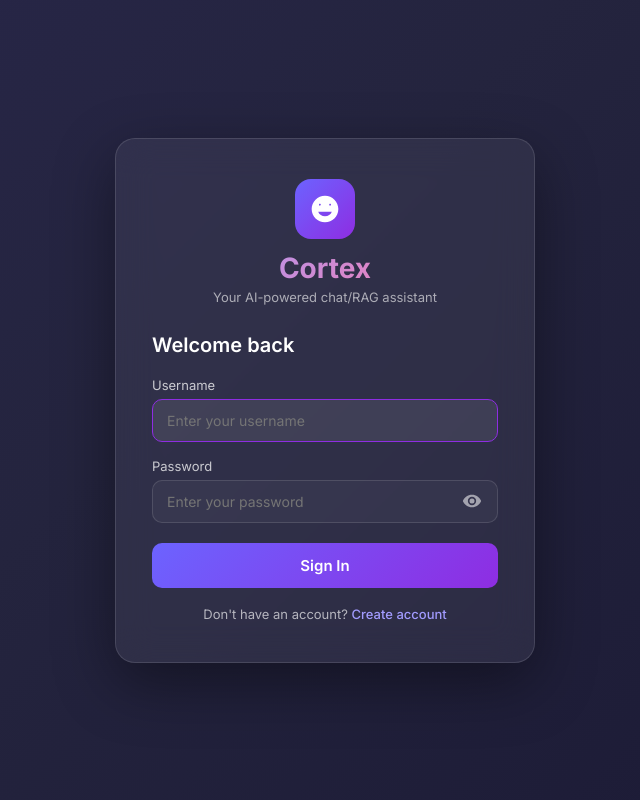
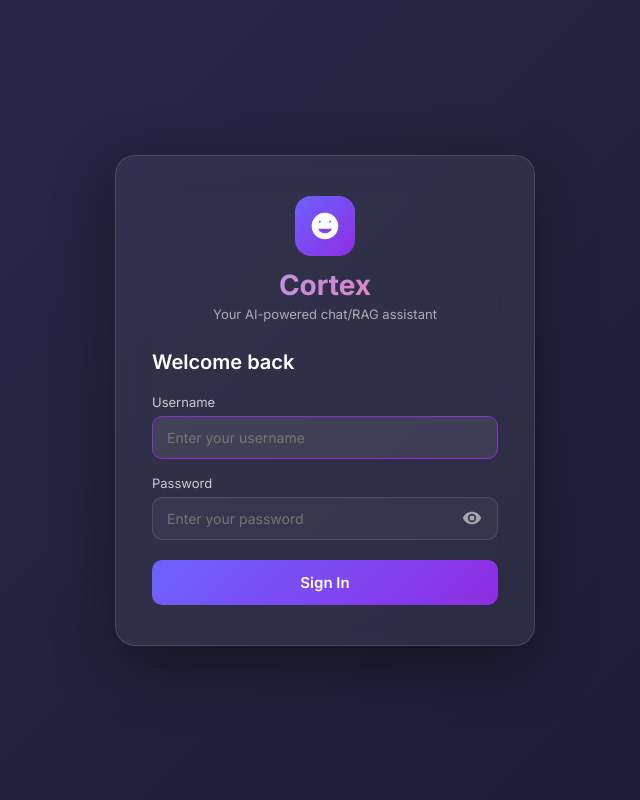
Before and after one commit to Frankythecoder/ragchatbot, a Django app: page /accounts/login/ in a window 1280 px wide. Shown: the whole page, without its empty margins (315-955 px from the left). Run offline with Django 4.2, Linux system fonts and the light colour scheme.

Commit message:
auth fix

```diff
--- a/backend/core/auth_urls.py
+++ b/backend/core/auth_urls.py
@@ -1,10 +1,12 @@
 from django.contrib.auth import views as auth_views
 from django.urls import path
 
-from . import views
+from . import views  # noqa: F401 — SignUpView kept for future re-enable
 
 urlpatterns = [
     path("login/", auth_views.LoginView.as_view(), name="login"),
     path("logout/", auth_views.LogoutView.as_view(), name="logout"),
-    path("signup/", views.SignUpView.as_view(), name="signup"),
+    # Public signups are disabled. Create accounts via the Django admin
+    # (/admin/ → Users → Add User). To re-enable, uncomment the line below.
+    # path("signup/", views.SignUpView.as_view(), name="signup"),
 ]
--- a/backend/core/templates/registration/login.html
+++ b/backend/core/templates/registration/login.html
@@ -43,8 +43,4 @@
     <button type="submit" class="btn-primary">Sign In</button>
 </form>
 
-<p class="switch-text">
-    Don't have an account?
-    <a href="{% url 'signup' %}">Create account</a>
-</p>
 {% endblock %}
```
